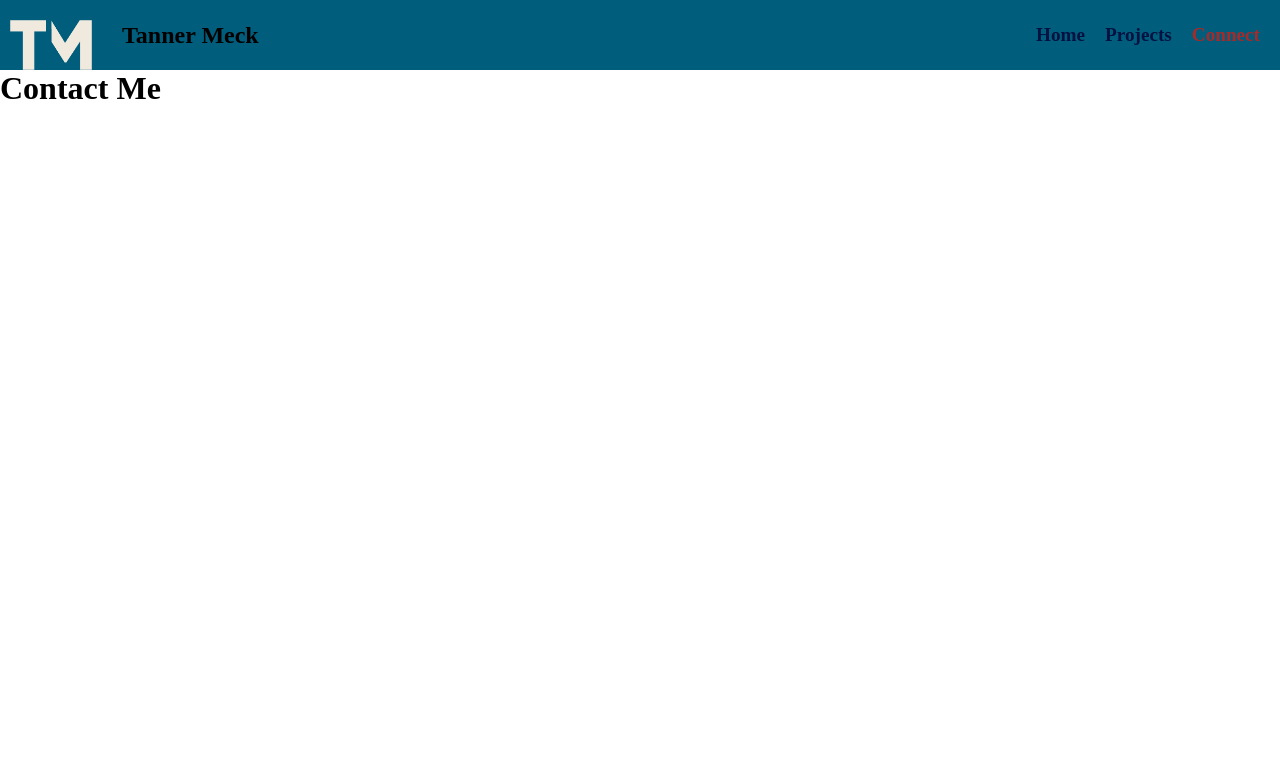
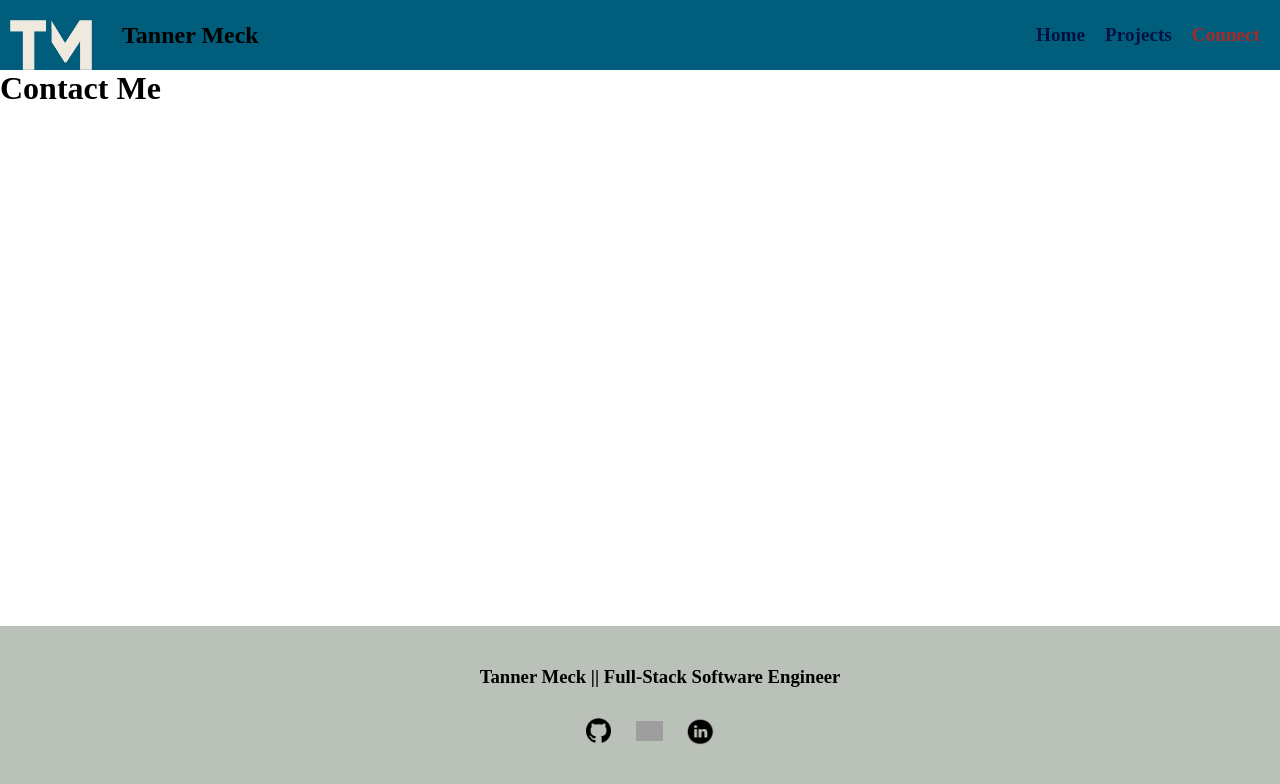
Before and after one commit to tannermeck/Graduate-Portfolio, a React app: page /contact in a window 1280 px wide. Shown: the top 784 px of the page. Built offline with nearby package versions, Linux system fonts and the light colour scheme; grey boxes are pictures that could not be loaded.

Commit message:
added footer element to all webpages

```diff
--- a/src/App.jsx
+++ b/src/App.jsx
@@ -4,6 +4,7 @@ import Contact from "./views/contact/Contact";
 import Home from "./views/home/Home";
 import Projects from "./views/projects/Projects";
 import style from './app.css';
+import Footer from "./components/footer/Footer";
 
 export default function App() {
   return (
@@ -20,6 +21,7 @@ export default function App() {
           <Contact />
         </Route>
       </Switch>
+      <Footer />
     </Router>
   )
 }
--- /dev/null
+++ b/src/components/footer/Footer.jsx
@@ -0,0 +1,24 @@
+import { NavLink } from 'react-router-dom';
+import footerStyle from './footer.css';
+import github from '../../assets/github.png';
+import linkedIn from '../../assets/linked.png';
+import email from '../../assets/email.png';
+
+export default function Footer(){
+    return (
+        <div className={footerStyle.footer}>
+            <h3>Tanner Meck || Full-Stack Software Engineer</h3>
+            <div className={footerStyle.footerLinks}>
+                    <a href='https://github.com/tannermeck'>
+                        <img src={github} alt='github icon' height='25' className={footerStyle.footerGithubIcon}/>
+                    </a>
+                    <NavLink to='/contact'>
+                        <img src={email} alt='email' height='20' className={footerStyle.footerEmailImage} />
+                    </NavLink>
+                    <a href='https://www.linkedin.com/in/tanner-meck/'>
+                        <img src={linkedIn} alt='linkedIn icon' height='27.5' className={footerStyle.footerLinkedInIcon} />
+                    </a>
+            </div>
+        </div>
+    )
+}
--- /dev/null
+++ b/src/components/footer/footer.css
@@ -0,0 +1,21 @@
+.footer {
+    background-color: #BAC1B8;
+    text-align: center;
+    padding: 40px 20px;
+    position: absolute;
+    bottom: 0;
+    width: 100%;
+}
+.footerLinks {
+    padding-top: 15px;
+    display: flex;
+    flex-direction: row;
+    justify-content: center;
+}
+.footerGithubIcon {
+    padding-right: 5px;
+}
+.footerEmailImage {
+    padding-right: 3px;
+    margin-top: 3px;
+}
```
